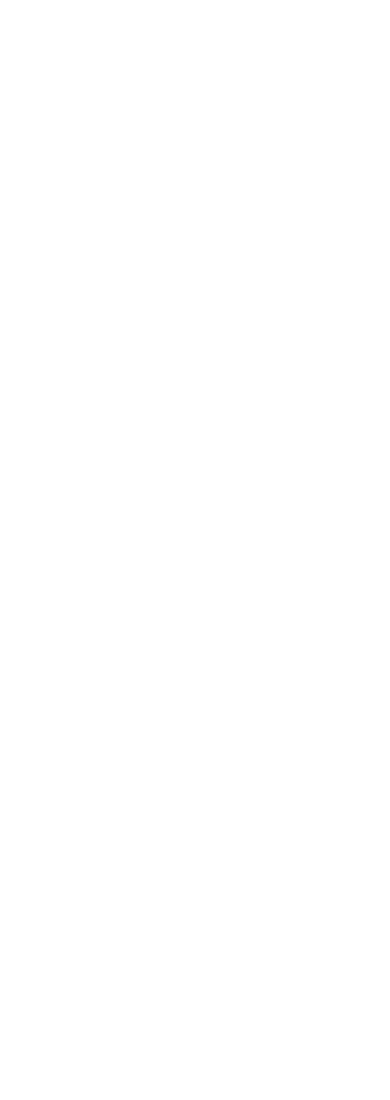
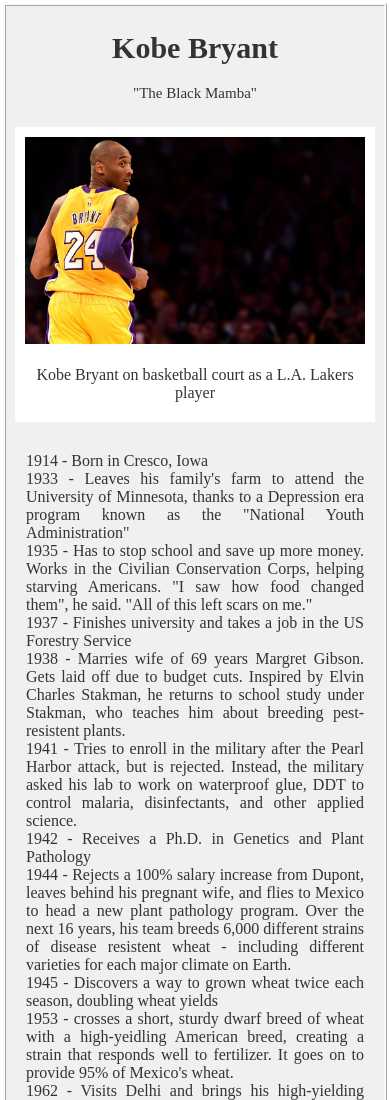
Before and after one commit to hglock2/freeCodeCamp.org, a plain HTML site: page Projects/Project_1/index.html in a window 390 px wide. Shown: the top 1100 px of the page. Before the commit the page ends 844 px from the top, so only its background shows below. Drawn offline with Linux system fonts and the light colour scheme.

Commit message:
Project 1

```diff
--- a/Projects/Project_1/index.html
+++ b/Projects/Project_1/index.html
@@ -3,9 +3,40 @@
 <head>
   <meta charset="UTF-8">
   <meta name="viewport" content="width=device-width, initial-scale=1.0">
-  <title>Document</title>
+  <title>My Tribute page - RWD Project 1</title>
+  <link rel="stylesheet" type="text/css" href="style/style.css">
 </head>
 <body>
-
-</body>
+    <main id="main">
+        <h1 id="title">Kobe Bryant</h1>
+        <p id="subtitle">"The Black Mamba"</p>
+      </div>
+        <figure id="img-div">
+        <img id="image" src="img/kobebryant.jpg">
+        <figcaption id="img-caption">Kobe Bryant on basketball court as a L.A. Lakers player</figcaption>
+        </figure>
+      </div>
+      <section id="tribute-info">
+        1914 - Born in Cresco, Iowa<br>
+        1933 - Leaves his family's farm to attend the University of Minnesota, thanks to a Depression era program known as the "National Youth Administration"<br>
+        1935 - Has to stop school and save up more money. Works in the Civilian Conservation Corps, helping starving Americans. "I saw how food changed them", he said. "All of this left scars on me."<br>
+        1937 - Finishes university and takes a job in the US Forestry Service<br>
+        1938 - Marries wife of 69 years Margret Gibson. Gets laid off due to budget cuts. Inspired by Elvin Charles Stakman, he returns to school study under Stakman, who teaches him about breeding pest-resistent plants.<br>
+        1941 - Tries to enroll in the military after the Pearl Harbor attack, but is rejected. Instead, the military asked his lab to work on waterproof glue, DDT to control malaria, disinfectants, and other applied science.<br>
+        1942 - Receives a Ph.D. in Genetics and Plant Pathology<br>
+        1944 - Rejects a 100% salary increase from Dupont, leaves behind his pregnant wife, and flies to Mexico to head a new plant pathology program. Over the next 16 years, his team breeds 6,000 different strains of disease resistent wheat - including different varieties for each major climate on Earth.<br>
+        1945 - Discovers a way to grown wheat twice each season, doubling wheat yields<br>
+        1953 - crosses a short, sturdy dwarf breed of wheat with a high-yeidling American breed, creating a strain that responds well to fertilizer. It goes on to provide 95% of Mexico's wheat.<br>
+        1962 - Visits Delhi and brings his high-yielding strains of wheat to the Indian subcontinent in time to help mitigate mass starvation due to a rapidly expanding population<br>
+        1970 - receives the Nobel Peace Prize<br>
+        1983 - helps seven African countries dramatically increase their maize and sorghum yields<br>
+        1984 - becomes a distinguished professor at Texas A&M University<br>
+        2005 - states "we will have to double the world food supply by 2050." Argues that genetically modified crops are the only way we can meet the demand, as we run out of arable land. Says that GM crops are not inherently dangerous because "we've been genetically modifying plants and animals for a long time. Long before we called it science, people were selecting the best breeds."<br>
+        2009 - dies at the age of 95.<br>
+        "Borlaug's life and achievement are testimony to the far-reaching contribution that one man's towering intellect, persistence and scientific vision can make to human peace and progress."<br>
+        -- Indian Prime Minister Manmohan Singh
+      </section>
+      <a id="tribute-link" href="#" target="_blank">Wikipedia entry</a>
+    </main>
+  </body>
 </html>
--- /dev/null
+++ b/Projects/Project_1/style/style.css
@@ -0,0 +1,74 @@
+html {
+  font-size: 10px;
+}
+
+body {
+  margin: 0;
+  text-align: center;
+  color: #333;
+}
+
+#main {
+  background-color: rgb(240, 240, 240);
+  border-width:3px;
+  border-color: rgb(250, 250, 250);
+  border-style:ridge;
+  margin: 25px 5px;
+  padding: 0px;
+}
+
+#title {
+  font-size: 3rem;
+  margin-top: 2.5rem;
+}
+#subtitle {
+  font-size: 1.5rem;
+  margin-bottom: 2.5rem;
+}
+
+img {
+  max-width: 100%;
+  margin-left: auto;
+  margin-right: auto;
+}
+
+#img-caption {
+  font-size: 1.6rem;
+  margin-top: 2rem;
+  padding-bottom: 2rem;
+}
+#tribute-info {
+  padding: 4rem;
+  font-size: 1.6rem;
+  text-align: justify;
+}
+
+
+@media (max-width: 480px) {
+  img {
+    width: 100%;
+    height: auto;
+  }
+  #main {
+    background-color: rgb(240, 240, 240);
+    margin: 0.3rem;
+  }
+  #img-div {
+    width: 90%;
+    background-color: #FFF;
+    padding: 10px;
+    margin-left: auto;
+    margin-right: auto;
+  }
+  #img-caption {
+    margin-top: 1rem;
+    padding: 1rem;
+  }
+  #tribute-info {
+    padding: 2rem;
+    font-size: 1.6rem;
+    text-align: justify;
+  }
+
+
+}
```
Also changed, not shown: Projects/Project_1/img/kobebryant.jpg (added).
